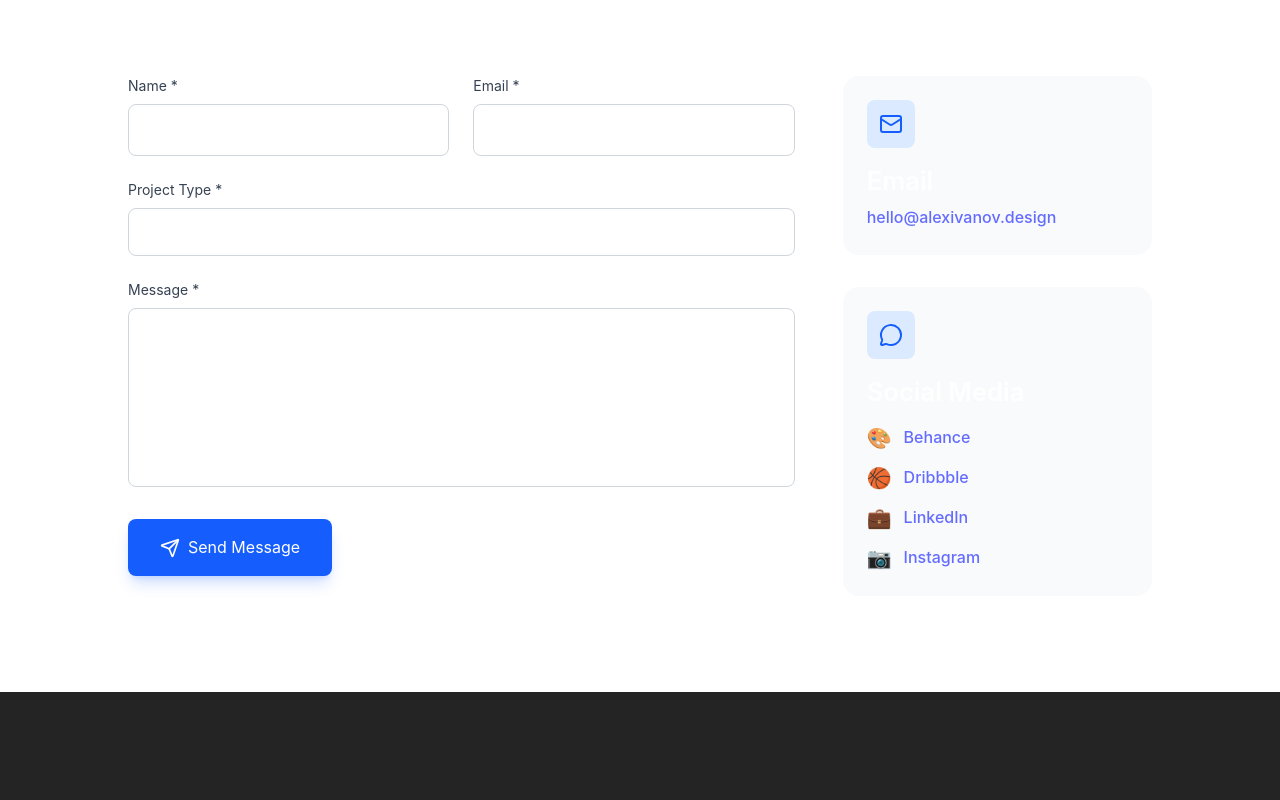
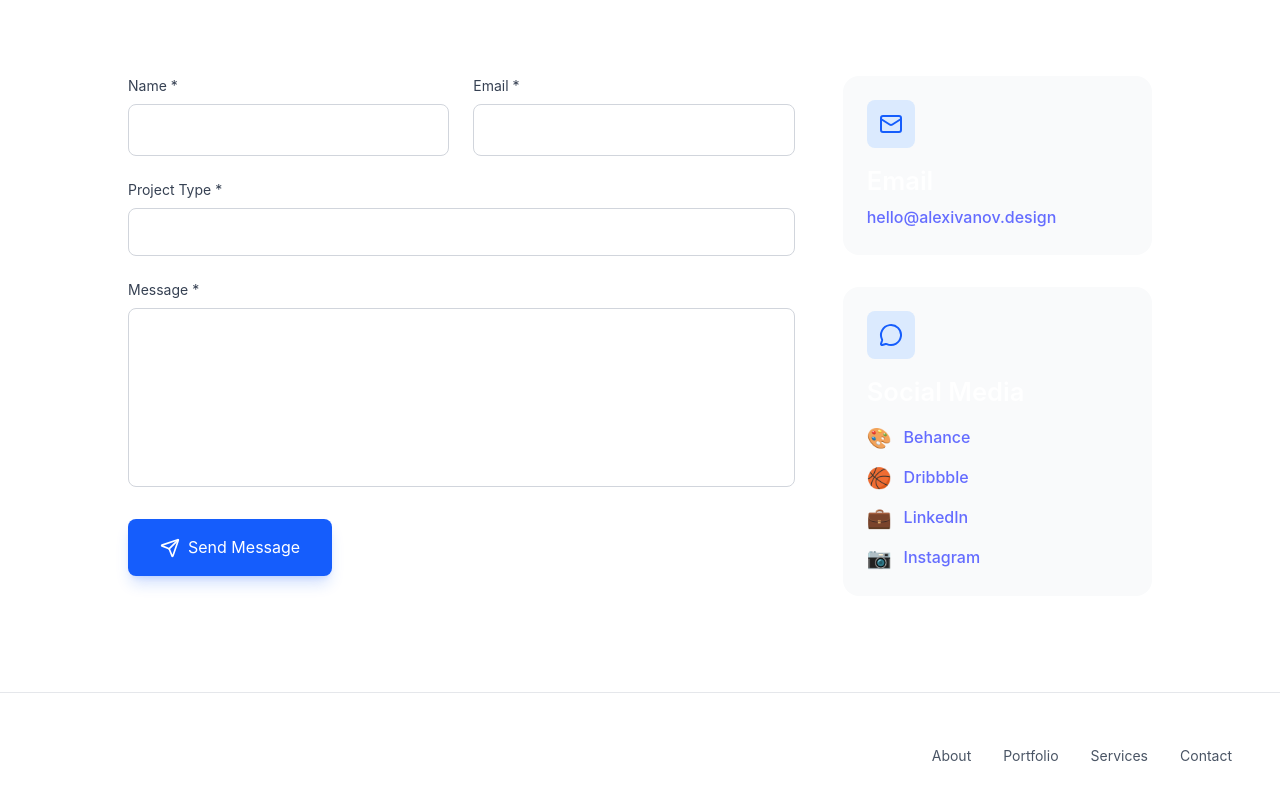
Before and after one commit to rroman218/Portfolio1, a React (Vite) app: page / in a window 1280 px wide. Shown: the part 5952-6752 px from the top of the page. Before the commit the page ends 6644 px from the top, so only its background shows below. Built offline with nearby package versions, Linux system fonts and the light colour scheme.

Commit message:
Created Footer section

```diff
--- a/src/App.tsx
+++ b/src/App.tsx
@@ -8,6 +8,7 @@ import { Process } from './components/Process'
 import { Testimonials } from './components/Testimonials'
 import { Services } from './components/Services'
 import { Contact } from './components/Contact'
+import { Footer } from './components/Footer'
 
 function App() {
   const HeroRef = useRef<HTMLDivElement>(null);
@@ -44,6 +45,7 @@ function App() {
       <Testimonials ref={TestimonialsRef} />
       <Services ref={ServicesRef}/>
       <Contact ref={ContactRef}/>
+      <Footer scrollToSection={scrollToSection} />
     </div>
   )
 }
--- /dev/null
+++ b/src/components/Footer.tsx
@@ -0,0 +1,49 @@
+import type { FC } from "react"
+
+interface FooterSectionProps {
+  scrollToSection: (section: string) => void
+}
+
+export const Footer:FC<FooterSectionProps> = ({scrollToSection}) => {
+  return (
+    <footer className="py-12 px-6 lg:px-12 border-t border-gray-200">
+      <div className="max-w-7xl mx-auto">
+        <div className="flex flex-col md:flex-row justify-between items-center gap-6">
+          <p className="text-gray-600">
+            © 2024 Alex Ivanov. All rights reserved.
+          </p>
+
+          <div className="flex gap-8">
+            <button
+              onClick={() => scrollToSection("about")}
+              className="text-gray-600 hover:text-blue-600 transition-colors text-sm"
+            >
+              About
+            </button>
+
+            <button
+              onClick={() => scrollToSection("portfolio")}
+              className="text-gray-600 hover:text-blue-600 transition-colors text-sm"
+            >
+              Portfolio
+            </button>
+
+            <button
+              onClick={() => scrollToSection("services")}
+              className="text-gray-600 hover:text-blue-600 transition-colors text-sm"
+            >
+              Services
+            </button>
+
+            <button
+              onClick={() => scrollToSection("contact")}
+              className="text-gray-600 hover:text-blue-600 transition-colors text-sm"
+            >
+              Contact
+            </button>
+          </div>
+        </div>
+      </div>
+    </footer>
+  )
+}
```
